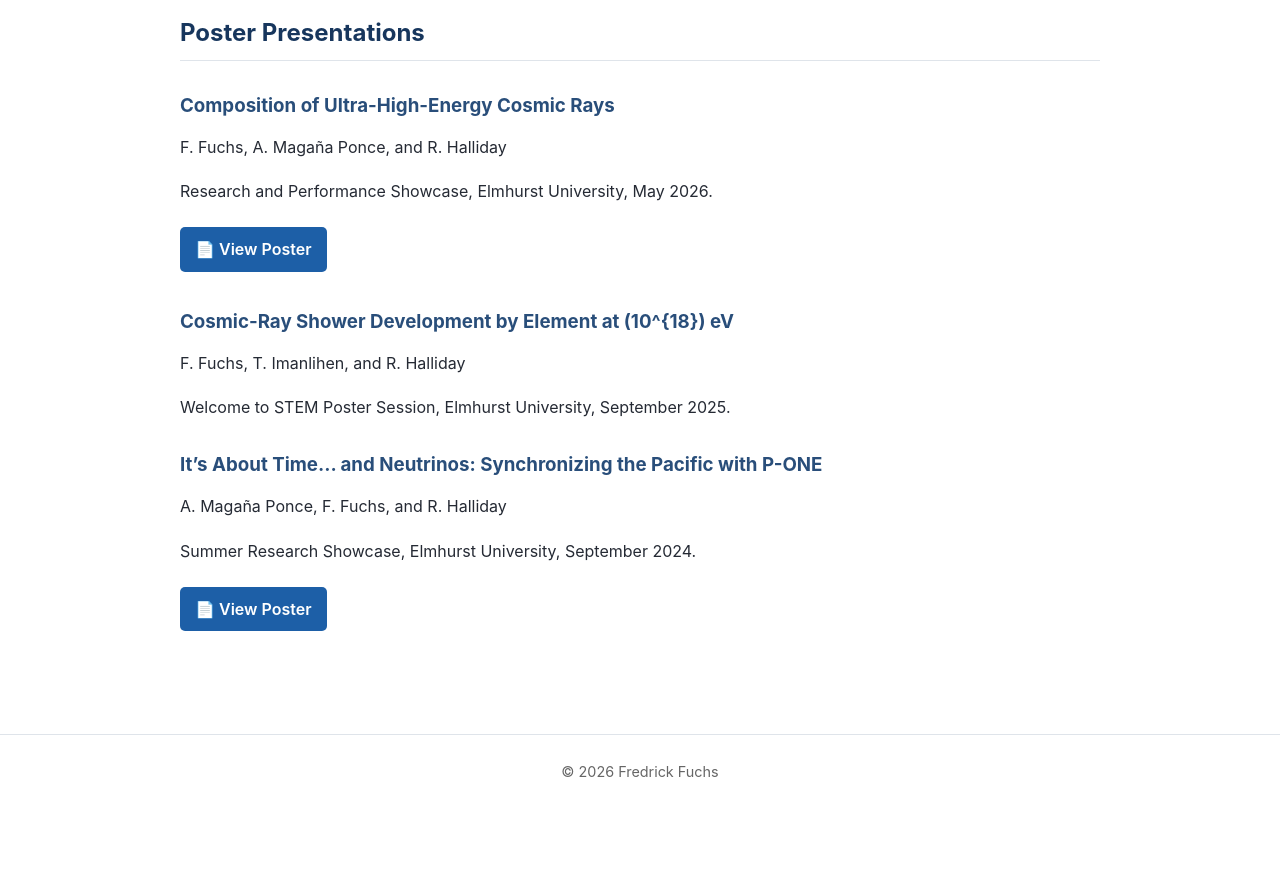
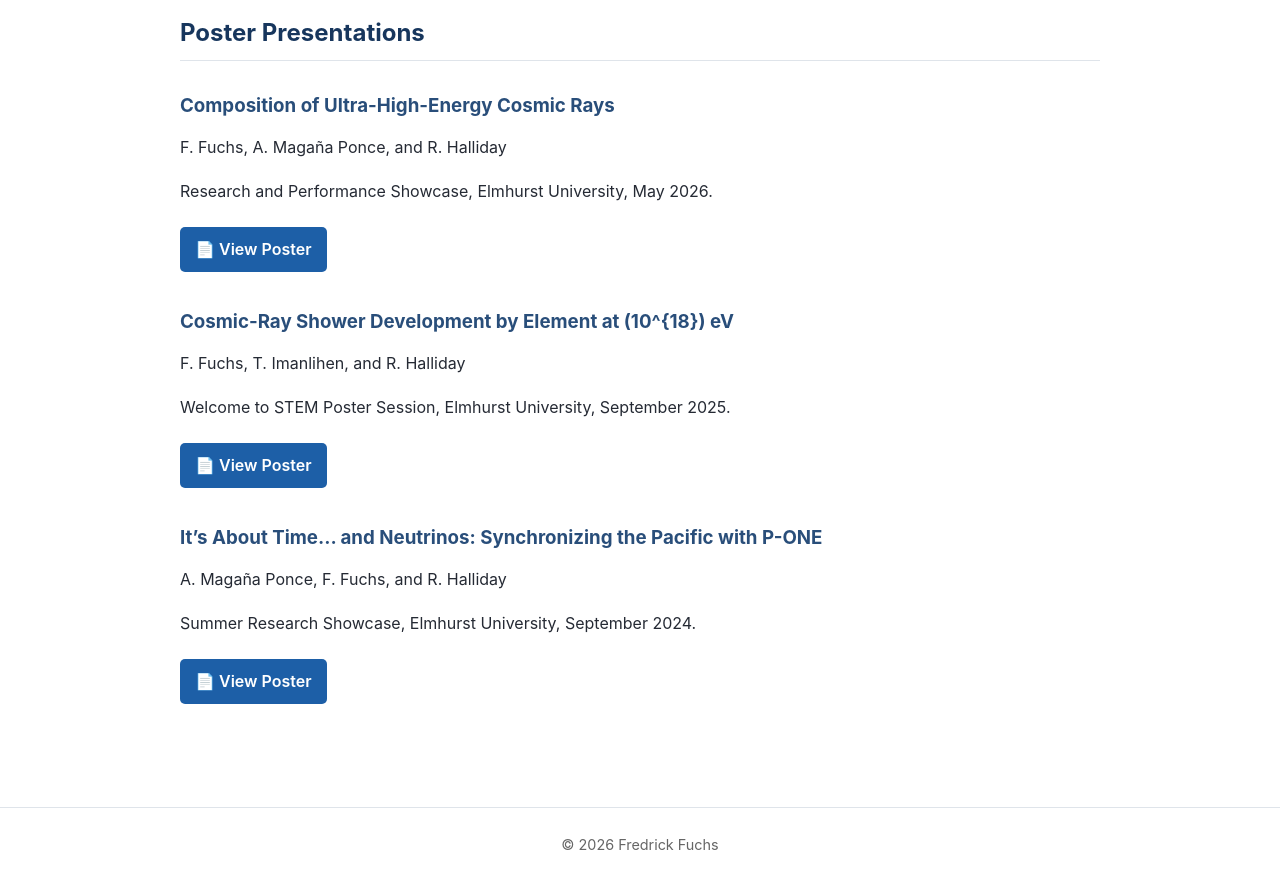
Before and after one commit to I-go-Ope/I-go-Ope.github.io, a Jekyll site: the page built from publications.md, in a window 1280 px wide and 900 px high, scrolled down 3670 px. Shown: the top 889 px of the window. Built offline with Jekyll 4.4.1, drawn with Linux system fonts in a browser that asks for light colours; before the commit the page ends 4497 px from its top, so only the background shows below that.

Commit message:
Update publications.md

```diff
--- a/publications.md
+++ b/publications.md
@@ -158,6 +158,11 @@ F. Fuchs, T. Imanlihen, and R. Halliday
 
 Welcome to STEM Poster Session, Elmhurst University, September 2025.
 
+<a class="button-link"
+   href="/CRPoster.pdf">
+📄 View Poster
+</a>
+
 ### It’s About Time... and Neutrinos: Synchronizing the Pacific with P-ONE
 
 A. Magaña Ponce, F. Fuchs, and R. Halliday
```
